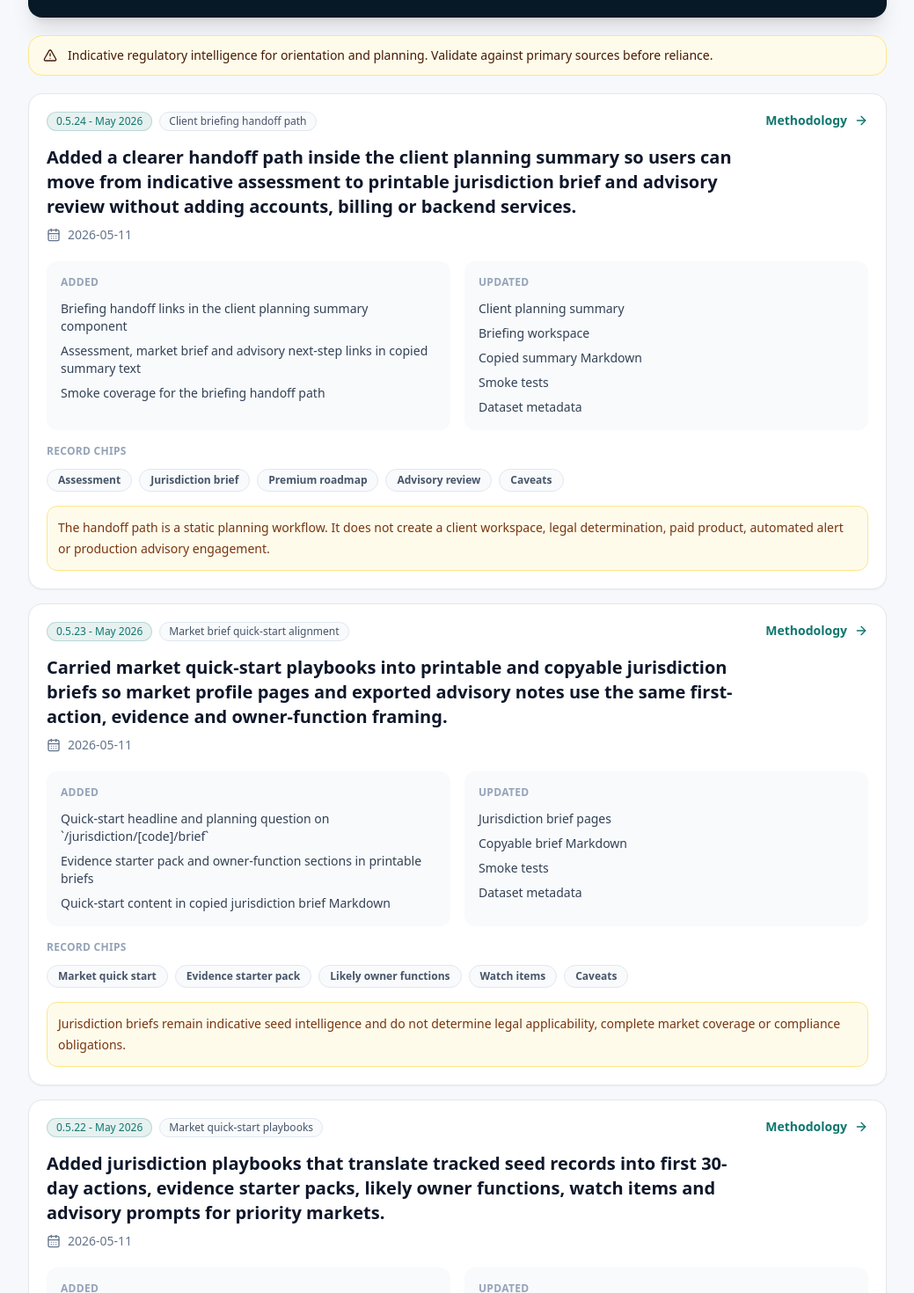
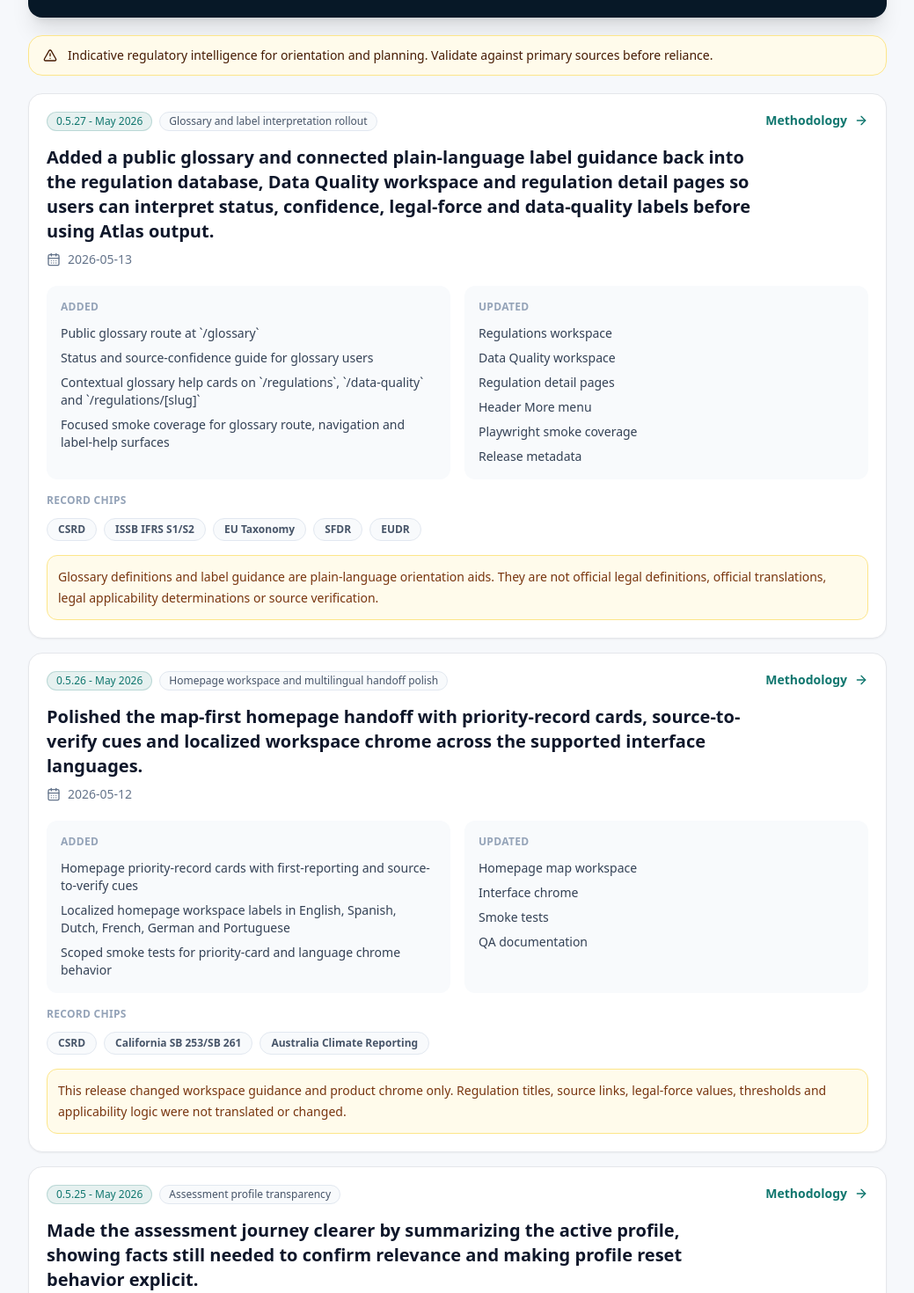
Before and after one commit to gabrielgage/esg-regulatory-atlas, a Next.js app: page /changelog in a window 1280 px wide. Shown: the part 380-1850 px from the top of the page at 88% size, without its empty margins (120-1159 px from the left). Built offline with nearby package versions, Linux system fonts and the light colour scheme.

Commit message:
Sync release context for glossary rollout
Sync release metadata, changelog supplement and README for glossary rollout.

```diff
--- a/app/changelog/page.tsx
+++ b/app/changelog/page.tsx
@@ -7,11 +7,14 @@ import { PageIntro } from "@/components/PageIntro";
 import { Badge } from "@/components/Badge";
 import { DATASET_META } from "@/data/_meta";
 import { CHANGELOG } from "@/data/changelog";
+import { RECENT_CHANGELOG } from "@/data/changelogRecent";
 import { regulations } from "@/data/seed";
 
 export const metadata = {
   title: "Changelog | Etica ESG"
 };
+
+const changelogEntries = [...RECENT_CHANGELOG, ...CHANGELOG];
 
 export default function ChangelogPage() {
   return (
@@ -27,7 +30,7 @@ export default function ChangelogPage() {
         <DisclaimerBanner />
 
         <div className="space-y-4">
-          {CHANGELOG.map((edition) => (
+          {changelogEntries.map((edition) => (
             <section key={edition.edition} className="rounded-2xl border bg-white p-5 shadow-sm">
               <div className="flex flex-col gap-3 md:flex-row md:items-start md:justify-between">
                 <div>
--- a/data/_meta.ts
+++ b/data/_meta.ts
@@ -4,7 +4,7 @@ export const DATASET_META = {
   editor: "Gabriel Gage",
   lastReviewed: "2026-05-02",
   nextReview: "2026-07-31",
-  edition: "0.5.24 - May 2026",
+  edition: "0.5.27 - May 2026",
   editionSlug: "0.5",
   byline: "Edited by Gabriel Gage for Etica ESG. Independent ESG regulatory intelligence.",
   contactEmail: "gabriel@eticaesg.com",
--- /dev/null
+++ b/data/changelogRecent.ts
@@ -0,0 +1,61 @@
+import type { ChangelogEntry } from "./changelog";
+
+export const RECENT_CHANGELOG: ChangelogEntry[] = [
+  {
+    edition: "0.5.27 - May 2026",
+    date: "2026-05-13",
+    label: "Glossary and label interpretation rollout",
+    summary:
+      "Added a public glossary and connected plain-language label guidance back into the regulation database, Data Quality workspace and regulation detail pages so users can interpret status, confidence, legal-force and data-quality labels before using Atlas output.",
+    added: [
+      "Public glossary route at `/glossary`",
+      "Status and source-confidence guide for glossary users",
+      "Contextual glossary help cards on `/regulations`, `/data-quality` and `/regulations/[slug]`",
+      "Focused smoke coverage for glossary route, navigation and label-help surfaces"
+    ],
+    updated: [
+      "Regulations workspace",
+      "Data Quality workspace",
+      "Regulation detail pages",
+      "Header More menu",
+      "Playwright smoke coverage",
+      "Release metadata"
+    ],
+    records: ["csrd", "issb-s1-s2", "eu-taxonomy", "sfdr", "eudr"],
+    caveat:
+      "Glossary definitions and label guidance are plain-language orientation aids. They are not official legal definitions, official translations, legal applicability determinations or source verification."
+  },
+  {
+    edition: "0.5.26 - May 2026",
+    date: "2026-05-12",
+    label: "Homepage workspace and multilingual handoff polish",
+    summary:
+      "Polished the map-first homepage handoff with priority-record cards, source-to-verify cues and localized workspace chrome across the supported interface languages.",
+    added: [
+      "Homepage priority-record cards with first-reporting and source-to-verify cues",
+      "Localized homepage workspace labels in English, Spanish, Dutch, French, German and Portuguese",
+      "Scoped smoke tests for priority-card and language chrome behavior"
+    ],
+    updated: ["Homepage map workspace", "Interface chrome", "Smoke tests", "QA documentation"],
+    records: ["csrd", "california-sb253-sb261", "australia-climate-reporting"],
+    caveat:
+      "This release changed workspace guidance and product chrome only. Regulation titles, source links, legal-force values, thresholds and applicability logic were not translated or changed."
+  },
+  {
+    edition: "0.5.25 - May 2026",
+    date: "2026-05-11",
+    label: "Assessment profile transparency",
+    summary:
+      "Made the assessment journey clearer by summarizing the active profile, showing facts still needed to confirm relevance and making profile reset behavior explicit.",
+    added: [
+      "Assessment profile summary for selected user facts",
+      "Facts-to-confirm prompts before users interpret indicative results",
+      "Reset-profile affordance for restarting the static assessment flow",
+      "Smoke coverage for assessment profile transparency"
+    ],
+    updated: ["Assessment wizard", "Copied assessment shortlist", "Playwright smoke coverage", "QA documentation"],
+    records: ["csrd", "issb-s1-s2", "california-sb253-sb261", "uk-sdr"],
+    caveat:
+      "Assessment outputs remain indicative planning prompts. They do not determine whether a regulation applies to a specific entity and should be validated against primary sources and qualified advice."
+  }
+];
```
Also changed, not shown: 3 other files (tests, documents, lock files or other folders).
